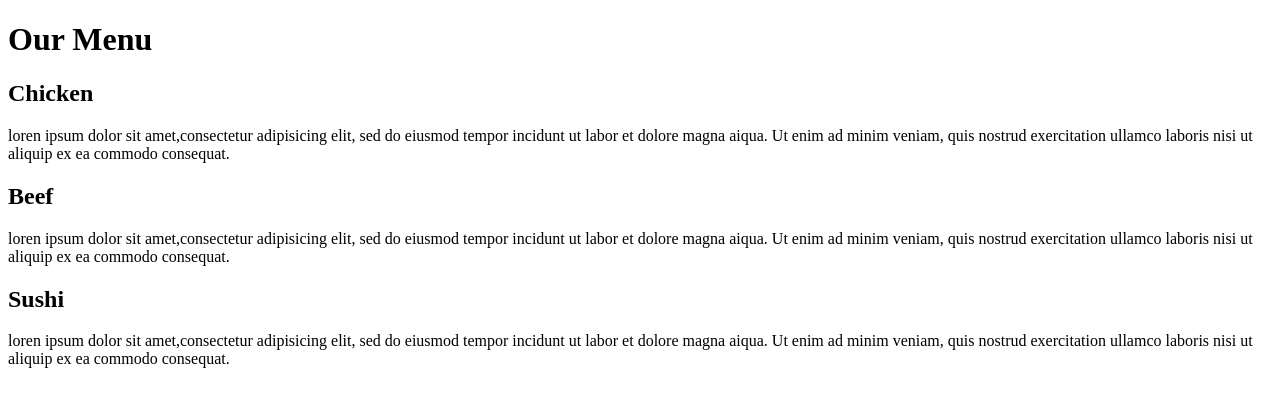
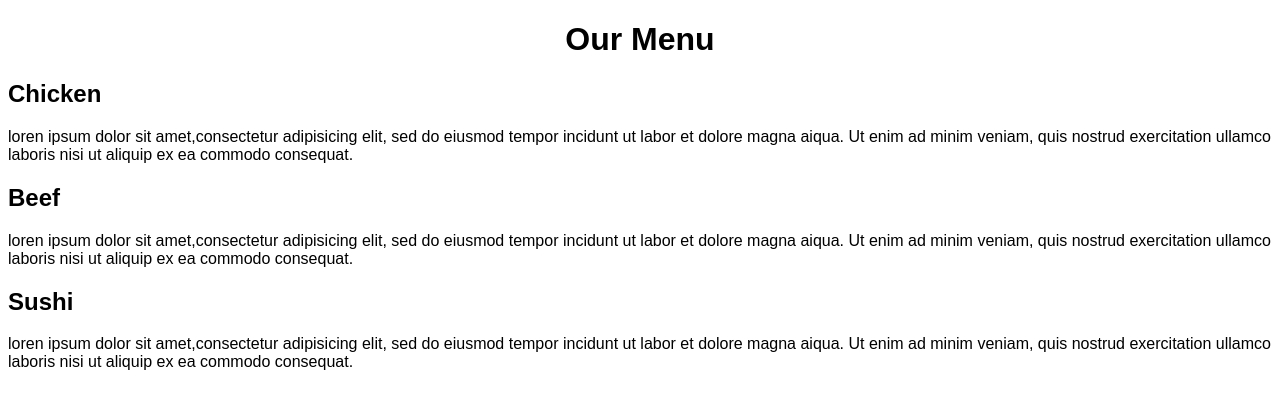
Before and after one commit to Elie02/module2-solution, a plain HTML site: page index.html in a window 1280 px wide. Drawn offline with Linux system fonts and the light colour scheme.

Commit message:
Centre h1

```diff
--- a/index.html
+++ b/index.html
@@ -4,7 +4,16 @@
 	<title>Assignment Solution for module 2</title>
 	<meta charset="utf-8">
 	<style>
-
+	/********** Base styles **********/
+     * {
+     box-sizing: border-box;
+     }
+     body {
+     	font-family: sans-serif;
+     }
+     h1 {
+     	text-align: center;
+     }
 	</style>
 </head>
 <body>
```
